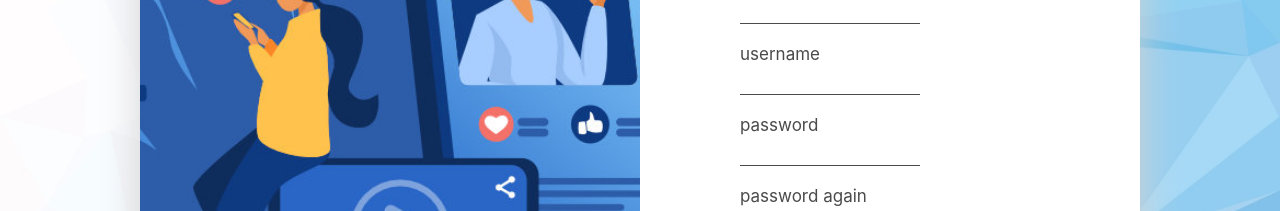
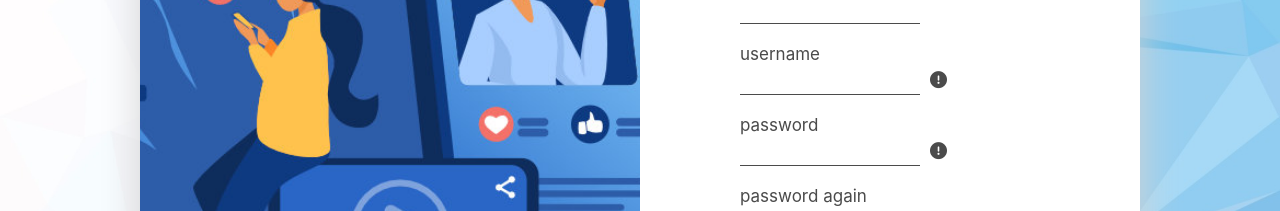
Before and after one commit to franciszek-szeptycki/Instagram-2.0, a React (Create React App) app in the folder client/: page /sign-up in a window 1280 px wide. Shown: the part 325-536 px from the top of the page. Built offline with nearby package versions, Linux system fonts and the light colour scheme.

Commit message:
refactored verify

```diff
--- /dev/null
+++ b/client/src/start/Notification.tsx
@@ -0,0 +1,14 @@
+const Notification = (props) => {
+	return ( <div
+		className={`form__label-alert ${
+			props.data ? "" : "hidden"
+		}`}
+	>
+		<i className="fa-solid fa-circle-exclamation"></i>
+		<p className="form__label-alert-text">
+			{props.data}
+		</p>
+	</div> );
+}
+
+export default Notification;
--- a/client/src/start/register/Register.tsx
+++ b/client/src/start/register/Register.tsx
@@ -2,7 +2,8 @@ import * as React from "react";
 import "../start.sass";
 import { useState } from "react";
 import reqServer from "../../utils/reqServer";
-import Verification from "./verification";
+import { verify, verifyPassword, verifyPasswordAgain, verifyUsername } from "./verification";
+import Notification from "../Notification";
 
 interface registerDataInterface {
     email: string;
@@ -16,9 +17,9 @@ const Register = () => {
     const [password, setPassword] = useState("");
     const [passwordAgain, setPasswordAgain] = useState("");
 
-    const [usernameError, setUsernameError] = useState<string | boolean>();
-    const [passwordError, setPasswordError] = useState<string | boolean>();
-    const passwordAgainError = password !== passwordAgain;
+    const usernameError = verifyUsername(username)
+    const passwordError = verifyPassword(password)
+    const passwordAgainError = verifyPasswordAgain(password, passwordAgain)
 
     const handleInput = ({ name, value }): void => {
         switch (name) {
@@ -40,25 +41,27 @@ const Register = () => {
     const handleSubmit = (e: React.FormEvent<HTMLFormElement>) => {
         e.preventDefault();
 
-        if(passwordAgainError) return
 
 
         // W E R Y F I K A C J A   D A N Y C H
-        const verification = new Verification(username, password)
-        console.log(verification.usernameError)
-        console.log(verification.passwordError)
-        console.log(verification.isCorrect)
 
-        // const registerData: registerDataInterface = {
-        //     email,
-        //     username,
-        //     password,
-        // };
 
-        // reqServer("POST", registerData, "/auth/sign-up", true);
+        // switch (verification.isCorrect) {
+        //     case true:
+        //         // const registerData: registerDataInterface = {
+        //         //     email,
+        //         //     username,
+        //         //     password,
+        //         // }
+        //         // reqServer("POST", registerData, "/auth/sign-up", true);
+        //         break;
+
+        //     case false:
+        //         setUsernameError(verification.usernameError);
+        //         setPasswordError(verification.passwordError);
+        //         break;
+        // }
     };
-
-    // NotificationContainer.success("msg","title",3000)
 
     return (
         <div className="start-background register-bg">
@@ -93,16 +96,7 @@ const Register = () => {
                                 data-testid="username"
                                 value={username}
                             />
-                            <div
-                                className={`form__label-alert ${
-                                    usernameError ? "" : "hidden"
-                                }`}
-                            >
-                                <i className="fa-solid fa-circle-exclamation"></i>
-                                <p className="form__label-alert-text">
-                                    passwords are not the same
-                                </p>
-                            </div>
+                            <Notification data={usernameError} />
                         </label>
 
                         {/* password */}
@@ -117,16 +111,7 @@ const Register = () => {
                                 data-testid="password"
                                 value={password}
                             />
-                            <div
-                                className={`form__label-alert ${
-                                    passwordError ? "" : "hidden"
-                                }`}
-                            >
-                                <i className="fa-solid fa-circle-exclamation"></i>
-                                <p className="form__label-alert-text">
-                                    passwords are not the same
-                                </p>
-                            </div>
+                            <Notification data={passwordError} />
                         </label>
 
                         {/* password again */}
@@ -141,16 +126,12 @@ const Register = () => {
                                 data-testid="password again"
                                 value={passwordAgain}
                             />
-                            <div
-                                className={`form__label-alert ${
-                                    passwordAgainError ? "" : "hidden"
-                                }`}
-                            >
-                                <i className="fa-solid fa-circle-exclamation"></i>
-                                <p className="form__label-alert-text">
-                                    passwords are not the same
-                                </p>
-                            </div>
+                            <Notification
+                                data={
+                                    passwordAgainError &&
+                                    "the password are not the same"
+                                }
+                            />
                         </label>
 
                         {/* submit and link */}
--- a/client/src/start/register/verification.ts
+++ b/client/src/start/register/verification.ts
@@ -1,61 +1,47 @@
-class Verification {
-    private username: string;
-    private password: string;
+// USERNAME
+export const verifyUsername = (username) => {
+    if (username.length < 5) return "username is too short (min. 5)";
 
-    public usernameError: string | string[] | false;
-    public passwordError: string | false;
-    public isCorrect: boolean = false;
-
-    constructor(username: string, password: string) {
-        this.username = username;
-        this.password = password;
-        this.verify();
-    }
-
-    private verify() {
-        this.usernameError = this.verifyUsername();
-		this.passwordError = this.verifyPassword();
-
-
-        if (!this.usernameError && !this.passwordError) {
-            this.isCorrect = true;
-        }
-    }
-
-    // USERNAME
-    private verifyUsername() {
-        if (this.username.length < 5) return "username is too short (min. 5)";
-
-        const illegal = this.checkUsernameCharacters(this.username);
+    const illegal = checkUsernameCharacters(username);
     if (illegal.length !== 0) return illegal;
 
     return false;
 }
 
-    private checkUsernameCharacters(text: string): string[] {
+function checkUsernameCharacters (text: string): string[] {
     const illegalChars = text
         .split("")
         .filter((item) => !/^[A-Za-z0-1\s]*$/.test(item));
     return illegalChars;
 }
 
+
 // PASSWORD
-    private verifyPassword() {
-		if (this.password.length < 8) return "password is too short (min. 8)";
+export const verifyPassword = (password: string): string | string[] | boolean => {
+    if (password.length < 8) return "password is too short (min. 8)";
 
-		const illegal = this.checkPasswordCharacters(this.password);
+    const illegal = checkPasswordCharacters(password);
     if (illegal) return illegal
 
     return false
-
 }
 
-	private checkPasswordCharacters(text: string): string | false {
+function checkPasswordCharacters(text: string): string | false {
     if (text === text.toLowerCase()) return "password must contain capital letters"
     if (text === text.toUpperCase()) return "password must contain lowercase letters"
     if (!text.replace(/([^0-1]+)/gi, '')) return "password must contain numbers"
     return false
 }
+
+
+// PASSWORD AGAIN
+export const verifyPasswordAgain = (password: string, passwordAgain: string) => password !== passwordAgain
+
+// BOTH
+export const verify = ({password, username}) => {
+    const usernameError = verifyUsername(password);
+    const passwordError = verifyPassword(username);
+
+    if (!usernameError && !passwordError) return true
+    else return false
 }
-
-export default Verification;
--- a/client/src/start/start.sass
+++ b/client/src/start/start.sass
@@ -96,8 +96,8 @@
 
 					&:hover
 						p
-							height: 41px
 							opacity: 1
+							line-height: 100%
 
 					&-text
 						position: absolute
@@ -107,12 +107,14 @@
 						top: 50%
 						left: 150%
 						transform: translate(0, -50%)
-						width: 100px
-						height: 0px
-						overflow: hidden
+
+						width: 110px
+						line-height: 0%
 
 						font-size: .8rem
 						font-weight: 500
+
+						overflow: hidden
 
 				.form__notification
 					opacity: 0
```
Also changed, not shown: 1 other file (tests, documents, lock files or other folders). Lines whose indentation alone changed are shown as unchanged.
